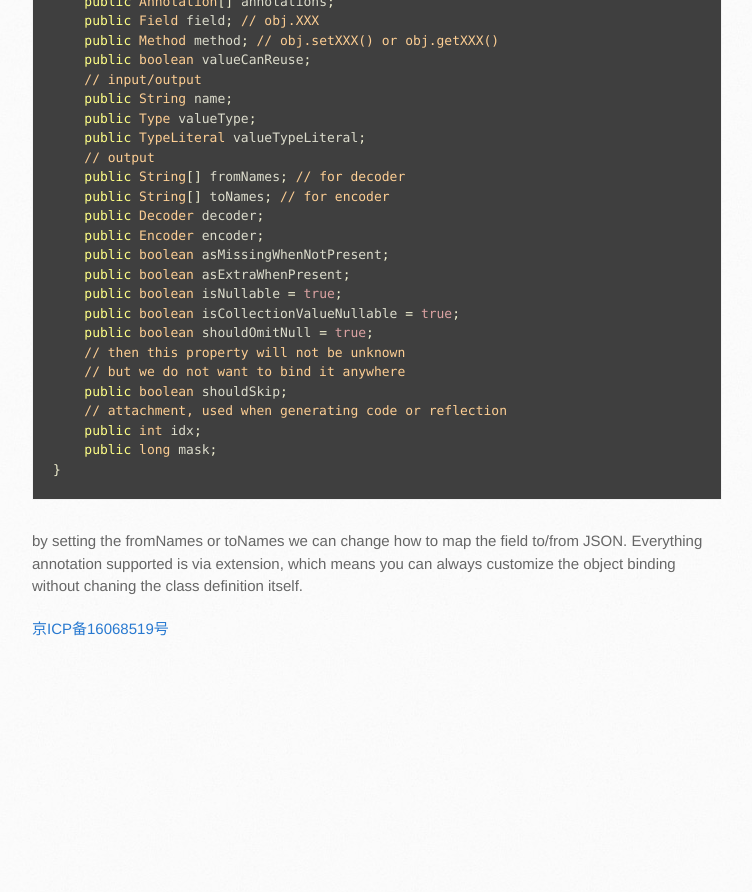
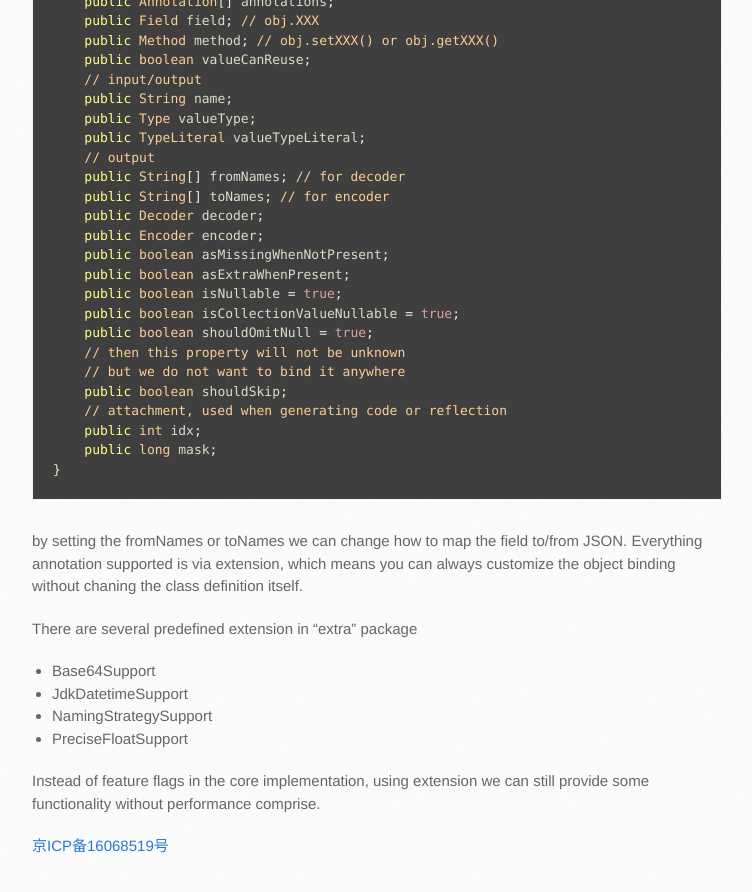
Before and after one commit to json-iterator/json-iterator.github.io, a Jekyll site: the page built from java-features.md, in a window 1280 px wide and 900 px high, scrolled down 27023 px. Shown: the top 892 px of the window, without its empty margins (138-890 px from the left). Built offline with Jekyll 4.4.1, drawn with Linux system fonts in a browser that asks for light colours; comment, search, counter and statistics services are not loaded; before the commit the page ends 27706 px from its top, so only the background shows below that; some of the changed text lies outside the part shown.

Commit message:
Update java-features.md

````diff
--- a/java-features.md
+++ b/java-features.md
@@ -1071,7 +1071,7 @@ Everything can be done with `Extension`. However, there are shortcuts
 * registerPropertyEncoder: control how field of a specific class to be encoded
 * registerTypeImplementation: choose the concrete class for abstract class or interface
 
-## Extension
+## Extension can customize everything
 
 ```java
 public interface Extension {
@@ -1185,3 +1185,12 @@ public class Binding {
 ```
 
 by setting the fromNames or toNames we can change how to map the field to/from JSON. Everything annotation supported is via extension, which means you can always customize the object binding without chaning the class definition itself.
+
+There are several predefined extension in "extra" package
+
+* Base64Support
+* JdkDatetimeSupport
+* NamingStrategySupport
+* PreciseFloatSupport
+
+Instead of feature flags in the core implementation, using extension we can still provide some functionality without performance comprise.
````
